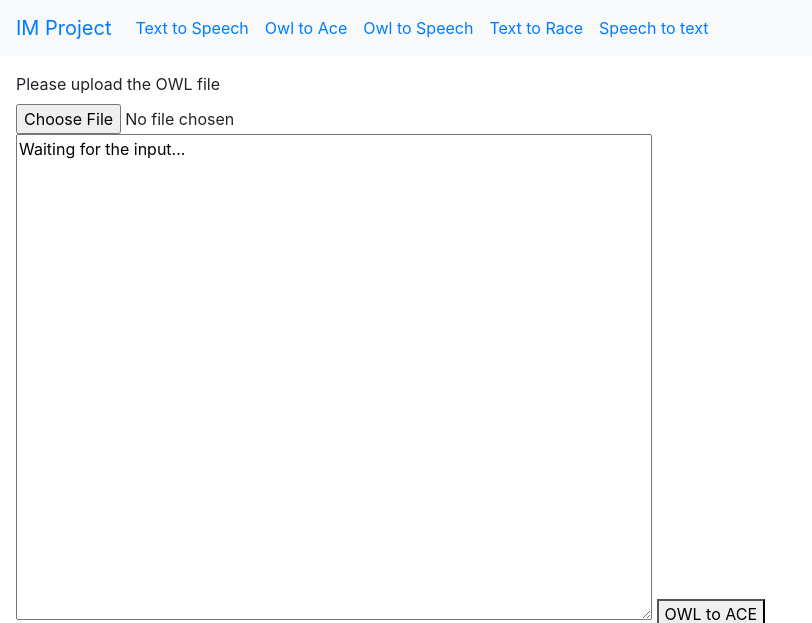
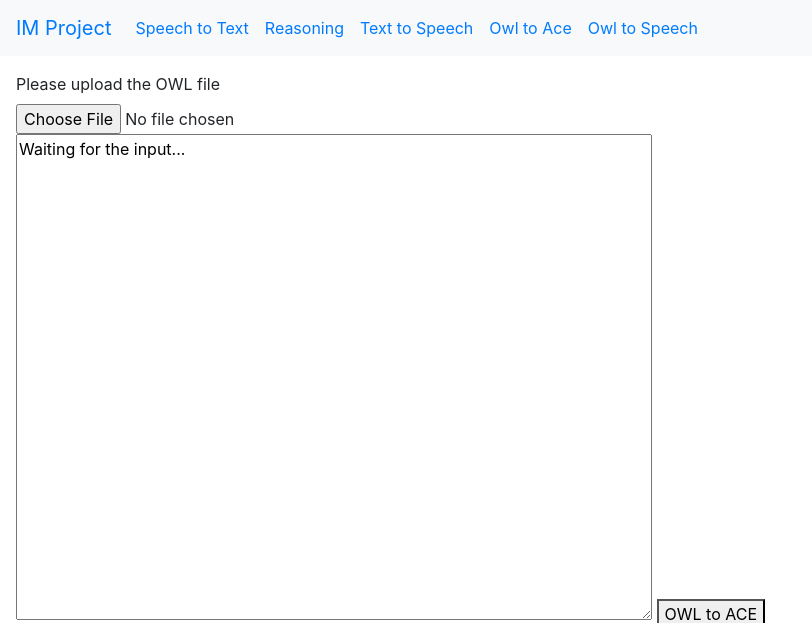
Before and after one commit to OriJC/improject, a Flask app: page /OTA in a window 1280 px wide. Shown: the top 623 px of the page, without its empty margins (0-812 px from the left). Run offline with Flask 2, Linux system fonts and the light colour scheme; parts of the project's set-up code (start-up, migrations or seed data) failed here and were passed over; some libraries are stand-ins or nearby versions.

Commit message:
changed ordering of the tags on the top

```diff
--- a/templates/base.html
+++ b/templates/base.html
@@ -20,6 +20,12 @@
 		<div>
 			<ul class="navbar-nav mr-auto">
 				<li class="nav-item">
+					<a class="nav-link" href="{{url_for('speech_to_text')}}">Speech to Text</a>
+				</li>
+				<li class="nav-item">
+					<a class="nav-link" href="{{url_for('TTR')}}">Reasoning</a>
+				</li>
+				<li class="nav-item">
 					<a class="nav-link" href="{{url_for('TTS')}}">Text to Speech</a>
 				</li>
 				<li class="nav-item">
@@ -27,12 +33,6 @@
 				</li>
 				<li class="nav-item">
 					<a class="nav-link" href="{{url_for('OTS')}}">Owl to Speech</a>
-				</li>
-				<li class="nav-item">
-					<a class="nav-link" href="{{url_for('TTR')}}">Text to Race</a>
-				</li>
-				<li class="nav-item">
-					<a class="nav-link" href="{{url_for('speech_to_text')}}">Speech to text</a>
 				</li>
 			</ul>
 		</div>
```
